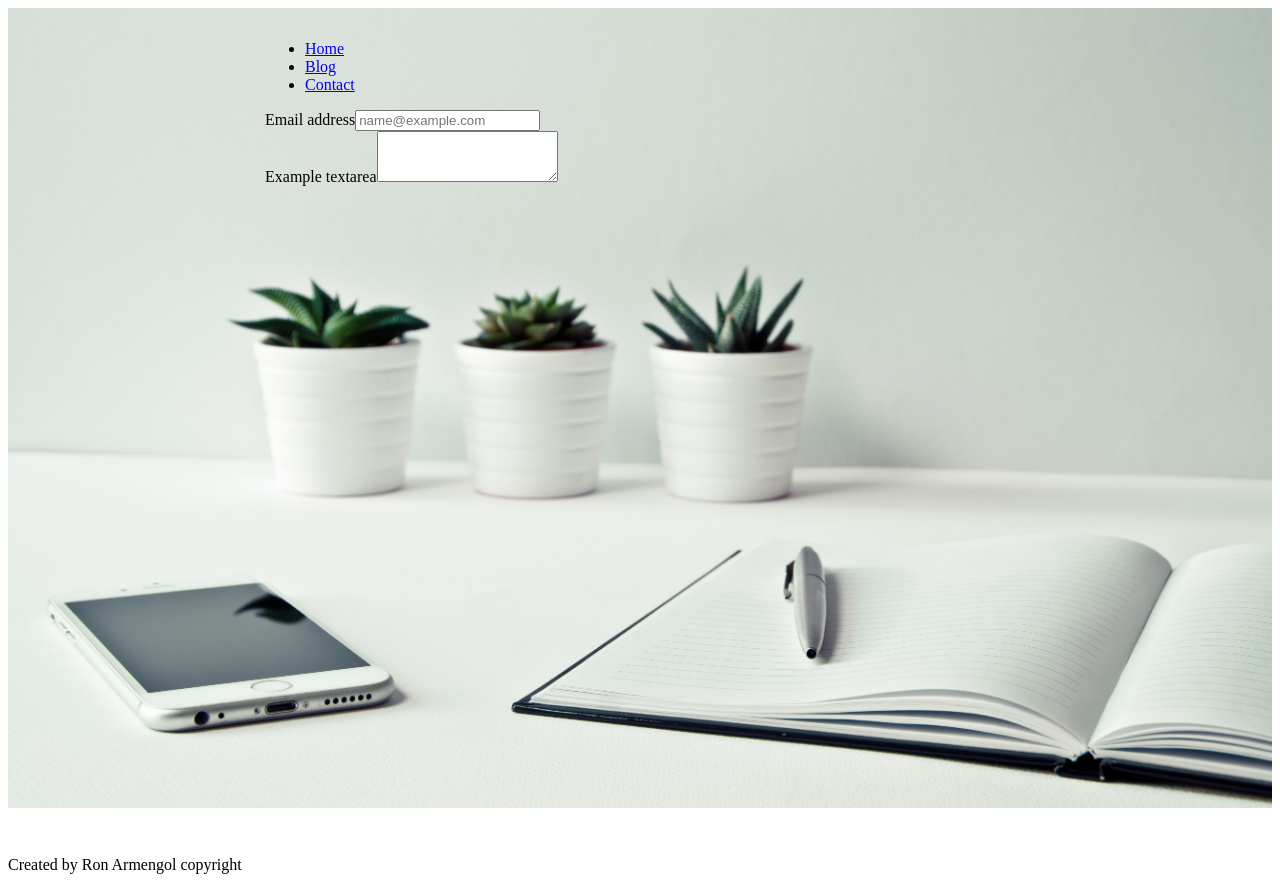
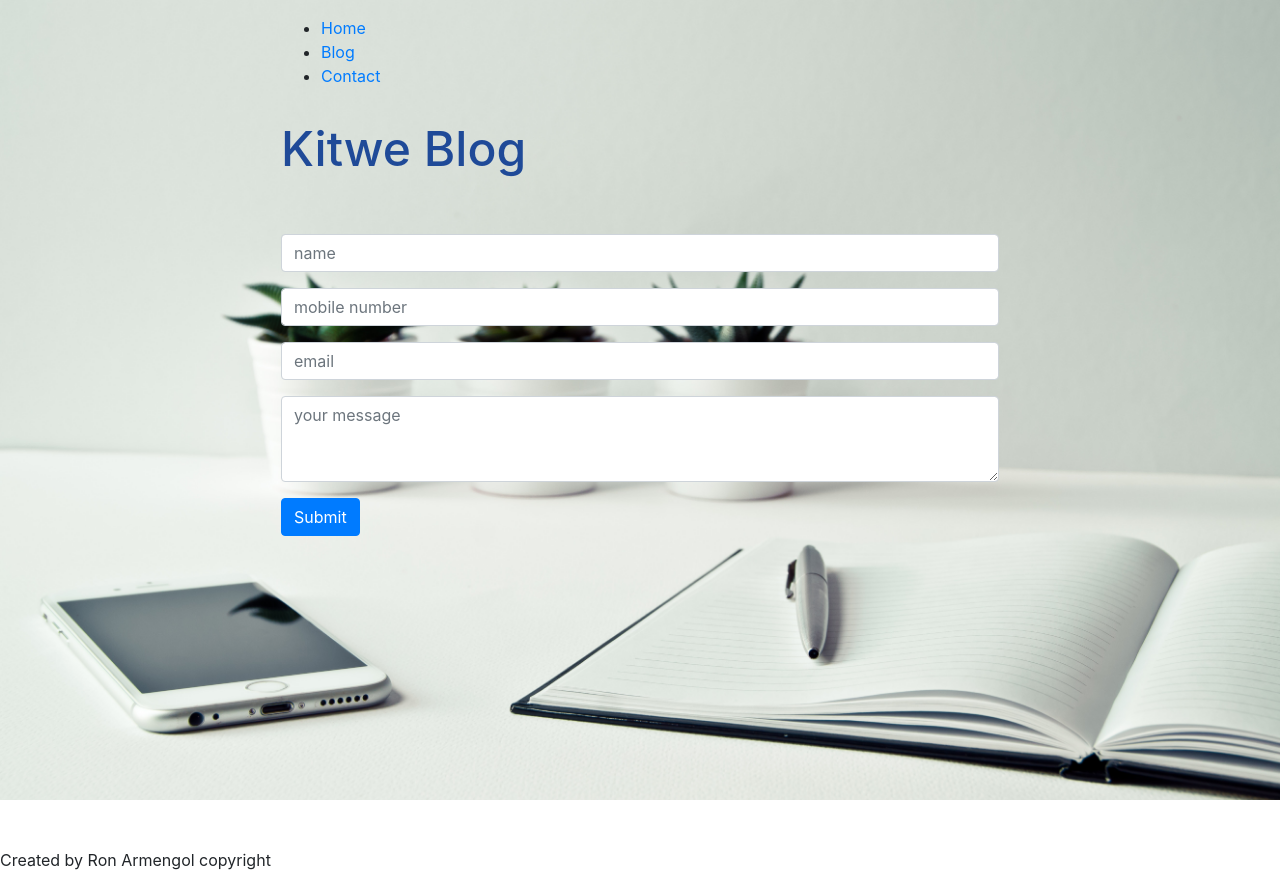
Before and after one commit to ronarmengol/blog1, a Gatsby site: page /contact in a window 1280 px wide. Built offline with nearby package versions, Linux system fonts and the light colour scheme; Gatsby itself is replaced by a stand-in of ours.

Commit message:
fixed the contact form page

```diff
--- a/src/pages/contact.js
+++ b/src/pages/contact.js
@@ -1,11 +1,13 @@
 import React from 'react'
 import { Helmet } from 'react-helmet'
+import 'bootstrap/dist/css/bootstrap.min.css';
 import layoutStyles from '../components/layout.module.scss'
 import contactStyles from './contact.module.css'
 import Footer from '../components/footer'
 import Header from '../components/header'
+import headerStyles from '../components/header.module.scss'
 
-import { Form, Button, Row, Col } from 'react-bootstrap'
+import { Form, Button } from 'react-bootstrap'
 
 const ContactPage = () => {
     return (
@@ -24,17 +26,28 @@ const ContactPage = () => {
             <div className={layoutStyles.container}>
                 <Header />
                 <div className={layoutStyles.content}>
+                <h1 className={headerStyles.title}>Kitwe Blog</h1>
 
-                <Form>
-  <Form.Group controlId="exampleForm.ControlInput1">
-    <Form.Label>Email address</Form.Label>
-    <Form.Control type="email" placeholder="name@example.com" />
-  </Form.Group>
-  <Form.Group controlId="exampleForm.ControlTextarea1">
-    <Form.Label>Example textarea</Form.Label>
-    <Form.Control as="textarea" rows="3" />
-  </Form.Group>
-</Form>
+                <Form name="sentMessage" method="post"data-netlify="true" data-netlify-honeypot="bot-field">
+                        <Form.Group controlId="exampleForm.ControlInput1">
+                        <Form.Control type="text" placeholder="name" />
+                        </Form.Group>
+
+                    <Form.Group controlId="exampleForm.ControlInput2">
+                        <Form.Control type="text" placeholder="mobile number" />
+                    </Form.Group>
+
+                    <Form.Group controlId="exampleForm.ControlInput3">
+                        <Form.Control type="email" placeholder="email" />
+                    </Form.Group>
+
+
+                    <Form.Group controlId="exampleForm.ControlTextarea1">
+                        <Form.Control as="textarea" placeholder="your message" rows="3" />
+                    </Form.Group>
+
+                    <Button variant="primary" type="submit">Submit</Button>
+                </Form>
             </div>
 
         </div>
--- a/src/pages/index.js
+++ b/src/pages/index.js
@@ -32,7 +32,7 @@ const IndexPage = () => {
       <p style={{fontSize: `3rem`}}>Hi,</p>
       <h2>I'm Ron, an aspiring web developer and <em>blogger</em>.</h2>
       <p>
-        I have now learned enough to open up my own website, and store content in a cloud database. I am not a writer, but definitely want to inspire to be a better one. I did not want to start blogging when I felt good enough to write, I know this would lead to gross procrastination, I think with any grand plans, we should just dive in, and learn as we go along.
+        I have now learned enough to open up my own website, and store content in a cloud database. I am not a writer, but definitely want to aspire to be a better one. I did not want to start blogging when I felt good enough to write, I know this would lead to gross procrastination, I think with any grand plans, we should just dive in, and learn as we go along.
         <br></br>
         I hope to share all the tools and lessons I learn in this new and exciting journey.
       </p>
```
Also changed, not shown: src/templates/blog.js (+5 -4 lines).
